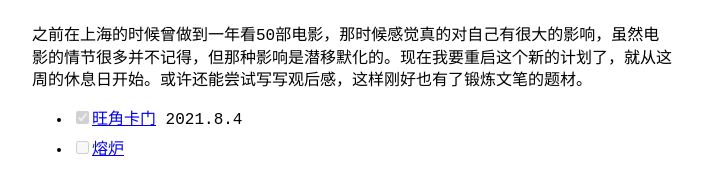
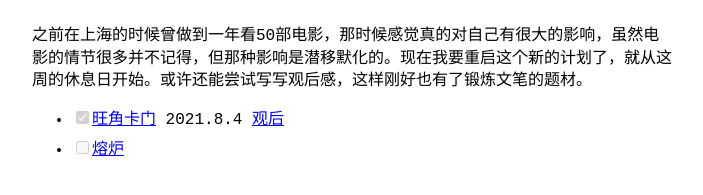
Before and after one commit to lccccc1024/lccccc1024.github.io, a Jekyll site: the page built from _posts/2021-08-01-光·影.md, in a window 1280 px wide. Shown: the part 173-368 px from the top of the page, without its empty margins (288-991 px from the left). Built offline with Jekyll 4.4.1, drawn with Linux system fonts in a browser that asks for light colours; our own code applies the rules of GitHub Pages for plain Markdown files.

Commit message:
Update 2021-08-01-光·影.md

```diff
--- a/_posts/2021-08-01-光·影.md
+++ b/_posts/2021-08-01-光·影.md
@@ -1,4 +1,4 @@
 之前在上海的时候曾做到一年看50部电影，那时候感觉真的对自己有很大的影响，虽然电影的情节很多并不记得，但那种影响是潜移默化的。现在我要重启这个新的计划了，就从这周的休息日开始。或许还能尝试写写观后感，这样刚好也有了锻炼文笔的题材。
 
-- [x] <a href="https://movie.douban.com/subject/1304624/" target="_blank">旺角卡门</a>  2021.8.4
+- [x] <a href="https://movie.douban.com/subject/1304624/" target="_blank">旺角卡门</a>  2021.8.4  <a href="https://asalu.xyz/2021/08/08/%E6%97%BA%E8%A7%92%E5%8D%A1%E9%97%A8%E8%A7%82%E5%90%8E.html" target="_blank">观后</a>
 - [ ] <a href="https://movie.douban.com/subject/5912992/" target="_blank">熔炉</a>
```
